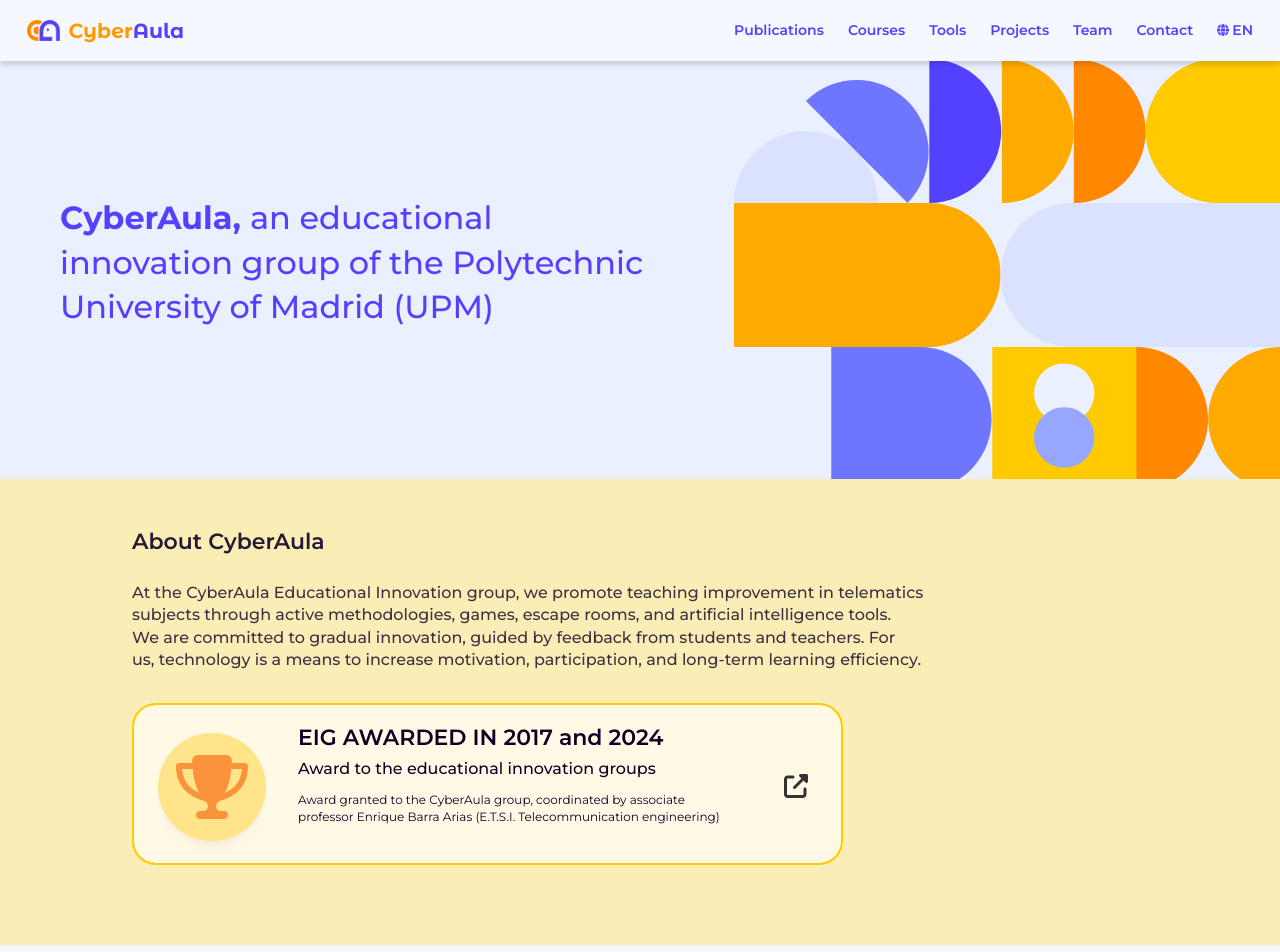
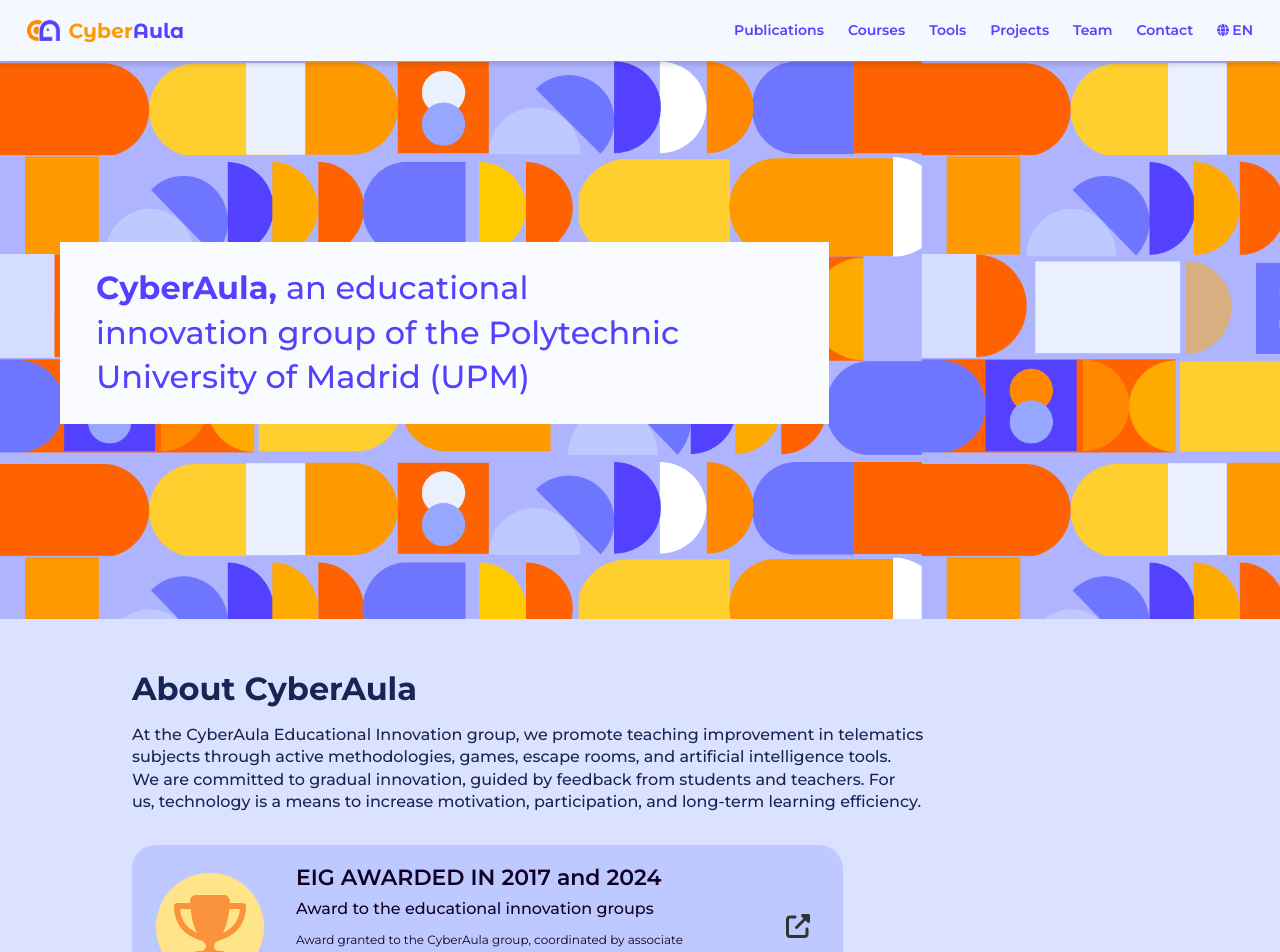
Before and after one commit to CyberAula/cyberaula.github.io, a Next.js app: page / in a window 1280 px wide. Shown: the top 952 px of the page. Built offline with nearby package versions, Linux system fonts and the light colour scheme.

Commit message:
descriptions pages added, header bug fixed, banner img test

```diff
--- a/app/page.js
+++ b/app/page.js
@@ -50,24 +50,22 @@
             <section className="home ">
               <div className="head ">
                 <div className="group_description bg-ca_blue-100 block sm:flex sm:flew-row sm:justify-between md:gap-8 sm:items-center ">
-                  <h1 className="mx-4 sm:mx-8 md:ml-12 lg:ml-16 xl:ml-20 2xl:ml-24">
+                  <div className="w-full md:w-4/5 lg:w-2/3 2xl:w-3/5 ">
+                  <h1 className=" text-left mx-4 p-4 md:py-8 md:px-12 sm:mx-8 md:ml-12 lg:ml-16 xl:ml-20 2xl:ml-24 bg-white">
                     <b>{t("front.title")}, </b>
                     {t("front.title2")}
                   </h1>
-                  <img
-                    className="mt-4 sm:mt-0"
-                    src="/assets/img/banner_prov.svg"
-                    alt="Cyberaula UPM"
-                  />
+                   </div>
+
                 </div>
               </div>
 
               <div className="body ">
-                <section className="bg-ca_orange-50/60 standard_padding">
-                  <h3 className="!text-black/90">
+                <section className="bg-ca_blue-200 standard_padding">
+                  <h2 className="!text-blue-950">
                     {t("front.descriptionTitle")}
-                  </h3>
-                  <h5 className="!font-medium !text-black/80">
+                  </h2>
+                  <h5 className="!font-medium !text-blue-950">
                     {t("front.description")}
                   </h5>
                   <div className="award_section">
--- a/app/sass/main.scss
+++ b/app/sass/main.scss
@@ -748,7 +748,7 @@
       align-items: center;
 
       .group_description {
-        padding: 2rem 0 0 1rem;
+        padding: 2rem 0 0 0rem;
         width: 100%;
       }
     }
--- a/app/sass/partials/_home.sass
+++ b/app/sass/partials/_home.sass
@@ -12,6 +12,9 @@
             @apply max-w-[75ch]
             @apply text-gray-800
     .group_description
+        background-image: url("/assets/img/banner_prueba.png")
+        height:50vh
+        background-size:  100vw
         img
             width:100%
             height:26.2vw
@@ -20,10 +23,10 @@
     .award_section
         display: flex
         margin: $spacing_md auto $spacing_md  0
-        background: #fff9e6
+        background: #BECAFF
         gap: $spacing_xsm
         border-radius: 24px
-        border: 2px $ca-or-100 solid
+        border: 2px 97A7FF solid
         width:100%
         flex-direction: column
         align-self: center
@@ -95,6 +98,11 @@
             object-fit: cover
             object-position: 50% 0
 @media (min-width: 900px)
+    .group_description
+        height:70vh
+        background-size:  80vw
+        img
+            height: 35rem
     .award_section
         flex-direction: row
         width:70%
@@ -119,17 +127,18 @@
             height: 6rem
             padding:  1.5rem
             align-self: flex-start
-        small
-
-    .group_description
-
-        img
-            height: 35rem
-
+@media (min-width: 1150px)
+ .group_description
+        background-size: 72vw
 @media (min-width: 1400px)
     .award_section
         flex-direction: row
         width:60%
     .group_description
+        background-size:  65vw
         img
             height: 50rem
+
+@media (min-width: 1750px)
+    .group_description
+        background-size: 55vw
```
Also changed, not shown: public/assets/img/banner_prueba.png (added), public/assets/img/banner_prueba_2.png (added).
